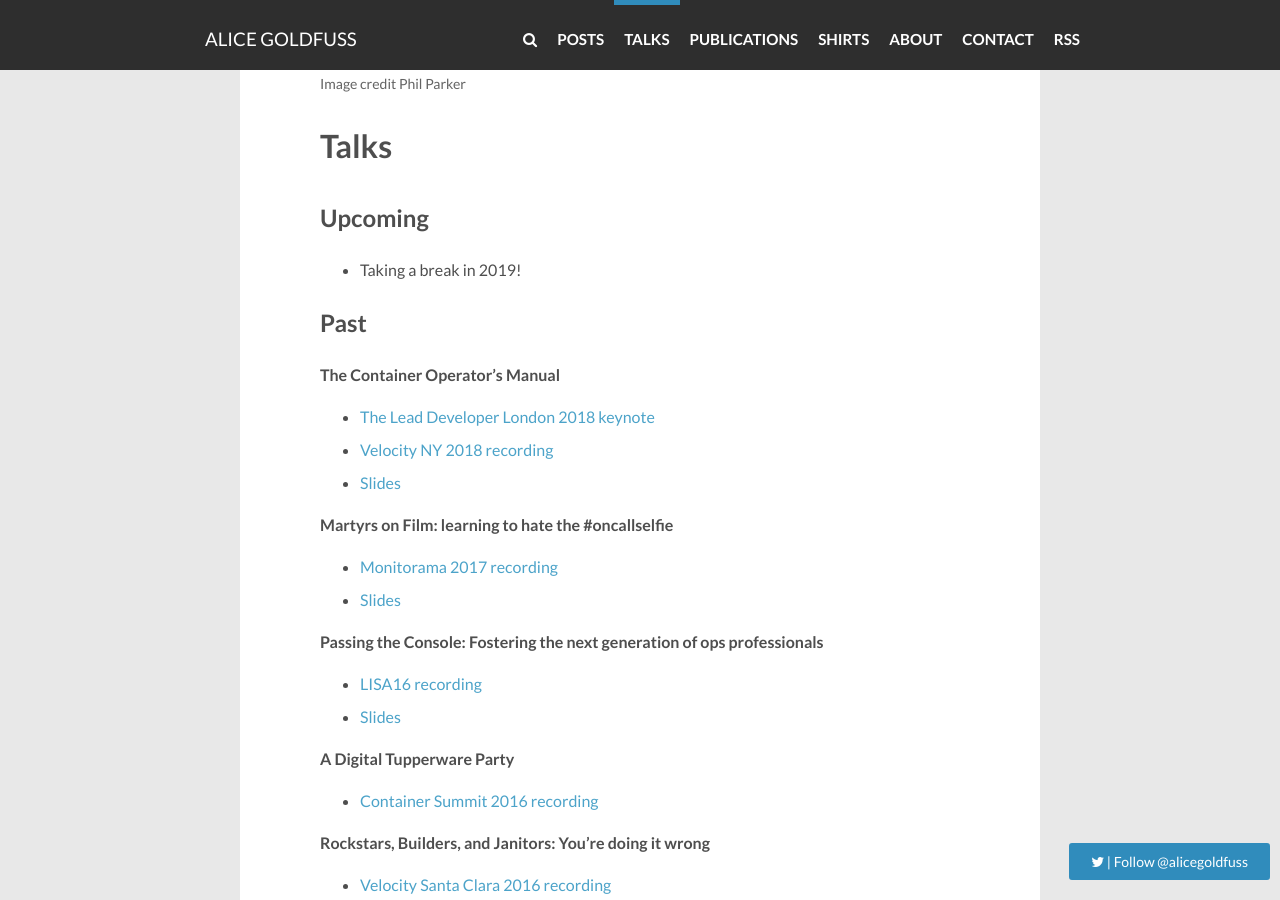
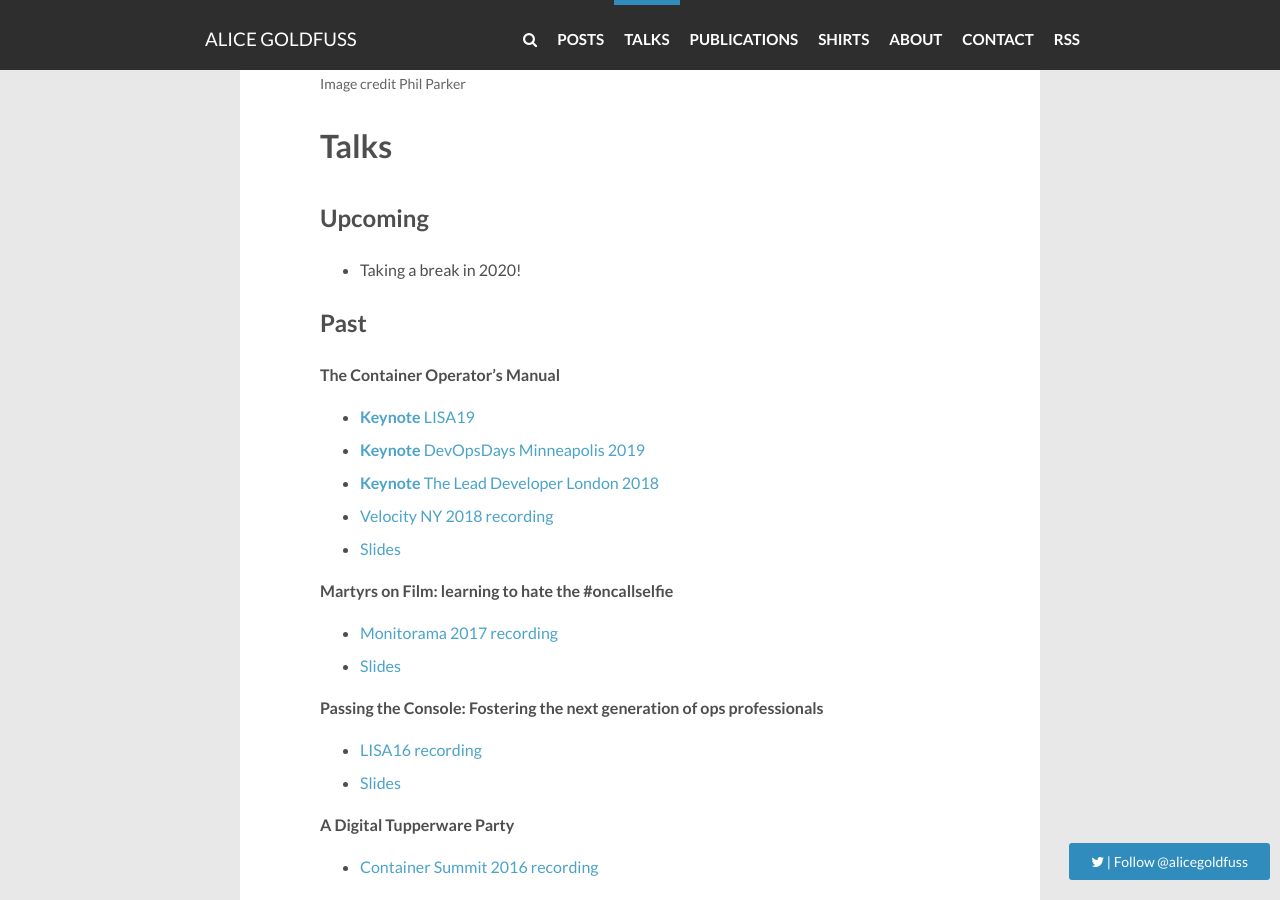
Before and after one commit to alicegoldfuss/blog, a Jekyll site: the page built from talks/index.md, in a window 1280 px wide and 900 px high, scrolled down 372 px. Built offline with Jekyll 4.4.1, drawn with Linux system fonts in a browser that asks for light colours; nearby versions of some CDN libraries; comment, search, counter and statistics services are not loaded.

Commit message:
update talks and contact

```diff
--- a/talks/index.md
+++ b/talks/index.md
@@ -10,13 +10,15 @@ share: true
 
 ## Upcoming
 
-* Taking a break in 2019!
+* Taking a break in 2020!
 
 ## Past
 
 **The Container Operator's Manual**
 
-* [The Lead Developer London 2018 keynote](https://www.youtube.com/watch?v=sJx_emIiABk){:target="_blank"}
+* [**Keynote** LISA19](https://www.youtube.com/watch?v=Fm2tDgf40ss){:target="_blank"}
+* [**Keynote** DevOpsDays Minneapolis 2019](https://www.youtube.com/watch?v=q1BnNRId0R4){:target="_blank"}
+* [**Keynote** The Lead Developer London 2018](https://www.youtube.com/watch?v=sJx_emIiABk){:target="_blank"}
 * [Velocity NY 2018 recording](https://www.youtube.com/watch?v=zGw_xKF47T0){:target="_blank"}
 * [Slides](https://speakerdeck.com/alicegoldfuss/the-container-operators-manual){:target="_blank"}
 
```
Also changed, not shown: contact/index.md (+1 -1 lines).
